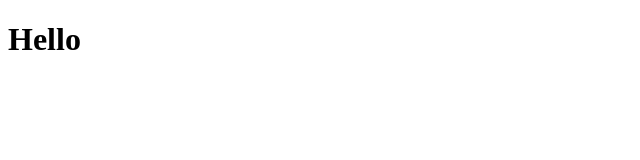
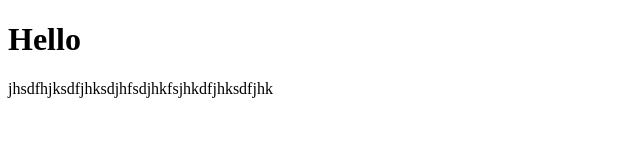
Before and after one commit to Kevoooooooooooo/Test-Repo, a plain HTML site: page rootsite/index.html in a window 1280 px wide. Shown: the whole page, without its empty margins (0-640 px from the left). Drawn offline with Linux system fonts and the light colour scheme.

Commit message:
EDIT p tag

```diff
--- a/rootsite/index.html
+++ b/rootsite/index.html
@@ -7,5 +7,6 @@
 </head>
 <body>
     <h1>Hello</h1>
+    <p>jhsdfhjksdfjhksdjhfsdjhkfsjhkdfjhksdfjhk</p>
 </body>
 </html>
```
